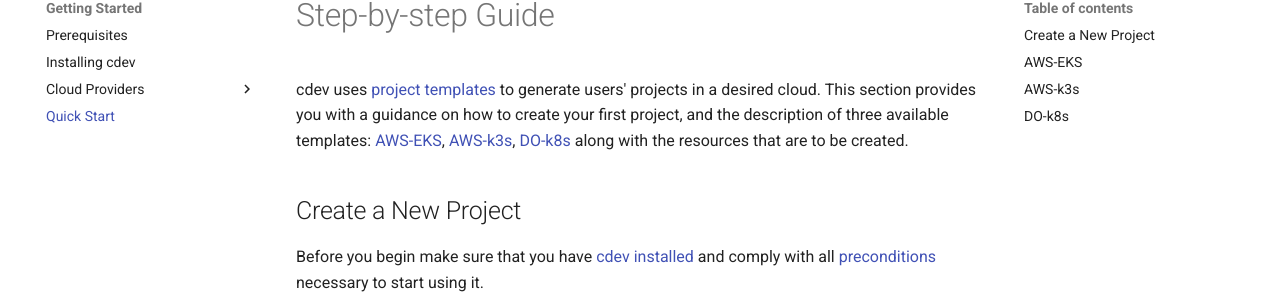
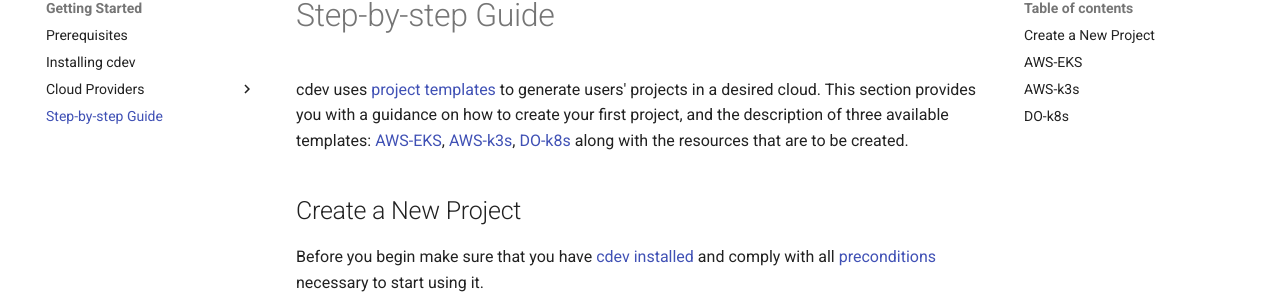
Before and after one commit to shalb/cluster.dev, an MkDocs documentation site: the page built from docs/quick-start.md, in a window 1280 px wide. Shown: the part 151-451 px from the top of the page. Built offline with MkDocs 1.6.1 and Material for MkDocs 9.7.7, drawn with Linux system fonts in a browser that asks for light colours; comment, search, counter and statistics services are not loaded.

Commit message:
Fix minor naming mistake

```diff
--- a/mkdocs.yml
+++ b/mkdocs.yml
@@ -16,7 +16,7 @@
       - Deploying to DigitalOcean: digital-ocean-cloud-provider.md
       - Deploying to GCE: google-cloud-provider.md
       - Deploying to Azure: azure-cloud-provider.md
-    - Quick Start: quick-start.md
+    - Step-by-step Guide: quick-start.md
   - Template Development: template-development.md
   - Reference:
     - Project Configuration: project-configuration.md
```
